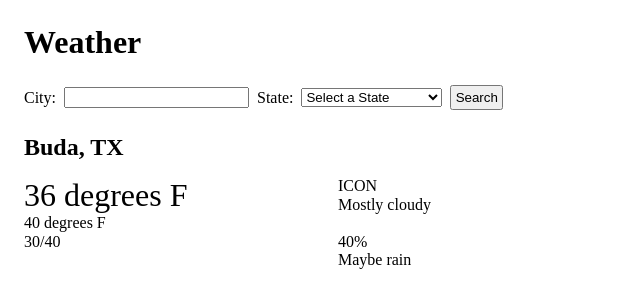
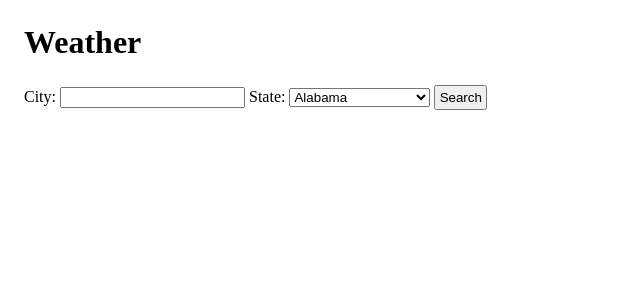
Before and after one commit to pigmentsandcode/weather-odin, a website built with webpack: page src/template.html in a window 1280 px wide. Shown: the whole page, without its empty margins (0-640 px from the left). Built offline with nearby package versions, Linux system fonts and the light colour scheme.

Commit message:
Update page html to hold data

```diff
--- a/src/template.html
+++ b/src/template.html
@@ -9,11 +9,18 @@
     <h1>Weather</h1>
     <main>
       <section id="search-section">
+        <form>
           <label for="city">City:</label>
-        <input type="text" name="city" id="city" class="city-input" />
+          <input
+            type="text"
+            name="city"
+            id="city"
+            class="city-input"
+            pattern=".*[^ ].*"
+            required
+          />
           <label for="state">State:</label>
-        <select name="state" id="state">
-          <option value="" selected="selected">Select a State</option>
+          <select name="state" id="state" required>
             <option value="AL">Alabama</option>
             <option value="AK">Alaska</option>
             <option value="AZ">Arizona</option>
@@ -67,19 +74,9 @@
             <option value="WY">Wyoming</option>
           </select>
           <button id="search-btn" class="btn">Search</button>
+        </form>
       </section>
-      <section id="weather-info">
-        <h2>Buda, TX</h2>
-        <div class="weather-details">
-          <p id="current-temp">36 degrees F</p>
-          <p id="weather-icon">ICON</p>
-          <p id="current-conditions">Mostly cloudy</p>
-          <p id="feels-like">40 degrees F</p>
-          <p id="low-high">30/40</p>
-          <p id="precip-chance">40%</p>
-          <p id="forecast">Maybe rain</p>
-        </div>
-      </section>
+      <section id="weather-info"></section>
     </main>
   </body>
 </html>
```
Lines whose indentation alone changed are shown as unchanged.
